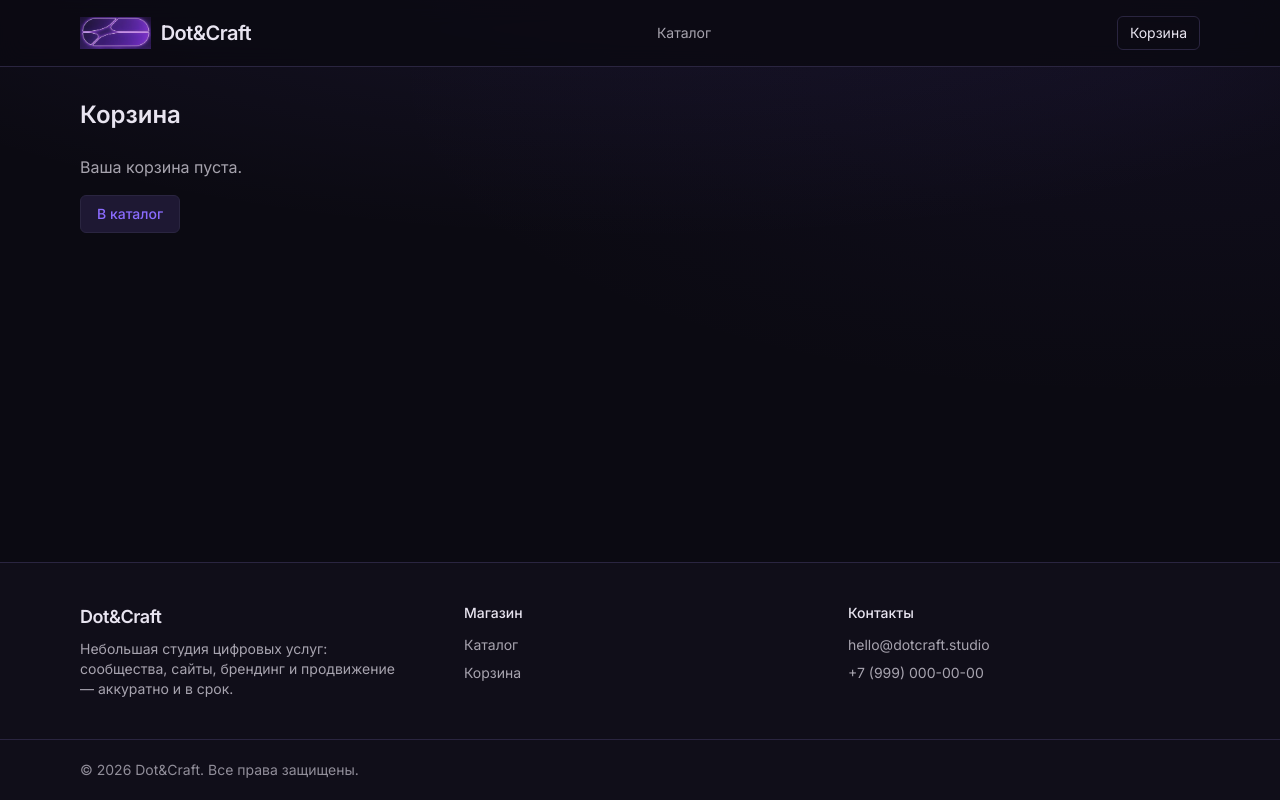
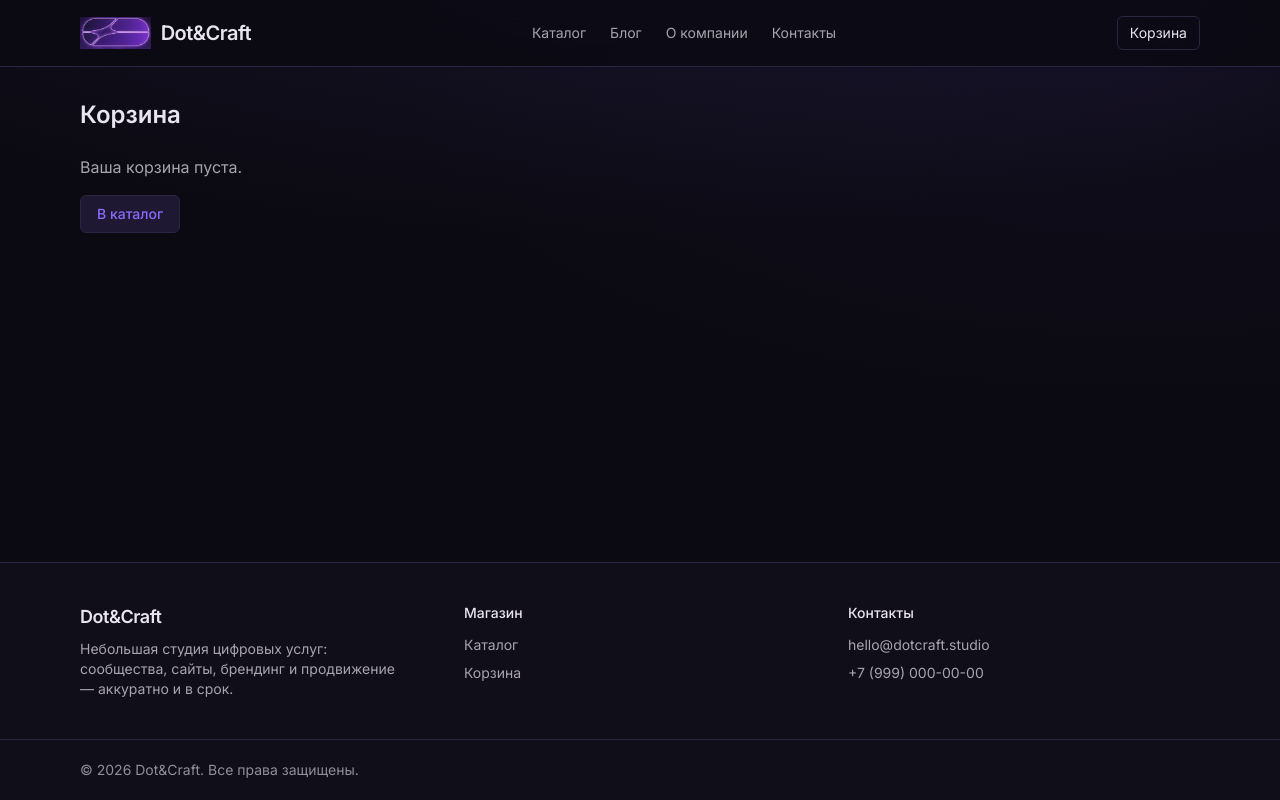
Before and after one commit to Ratarion/DotCraft, a React (Vite) app: page /cart in a window 1280 px wide. Built offline with nearby package versions, Linux system fonts and the light colour scheme.

Commit message:
Adding sections

```diff
--- a/src/components/layout/Header.tsx
+++ b/src/components/layout/Header.tsx
@@ -2,7 +2,12 @@ import { useEffect, useState } from 'react';
 import { Link, NavLink, useLocation } from 'react-router-dom';
 import { useCart } from '@/hooks/useCart';
 
-const navItems = [{ to: '/catalog', label: 'Каталог' }];
+const navItems = [
+  { to: '/catalog', label: 'Каталог' },
+  { to: '/blog', label: 'Блог' },
+  { to: '/about', label: 'О компании' },
+  { to: '/contacts', label: 'Контакты' },
+];
 
 const navLinkClasses = ({ isActive }: { isActive: boolean }) =>
   `rounded-sm text-sm transition-colors focus:outline-none focus-visible:ring-2 focus-visible:ring-[var(--color-accent)] ${
```
